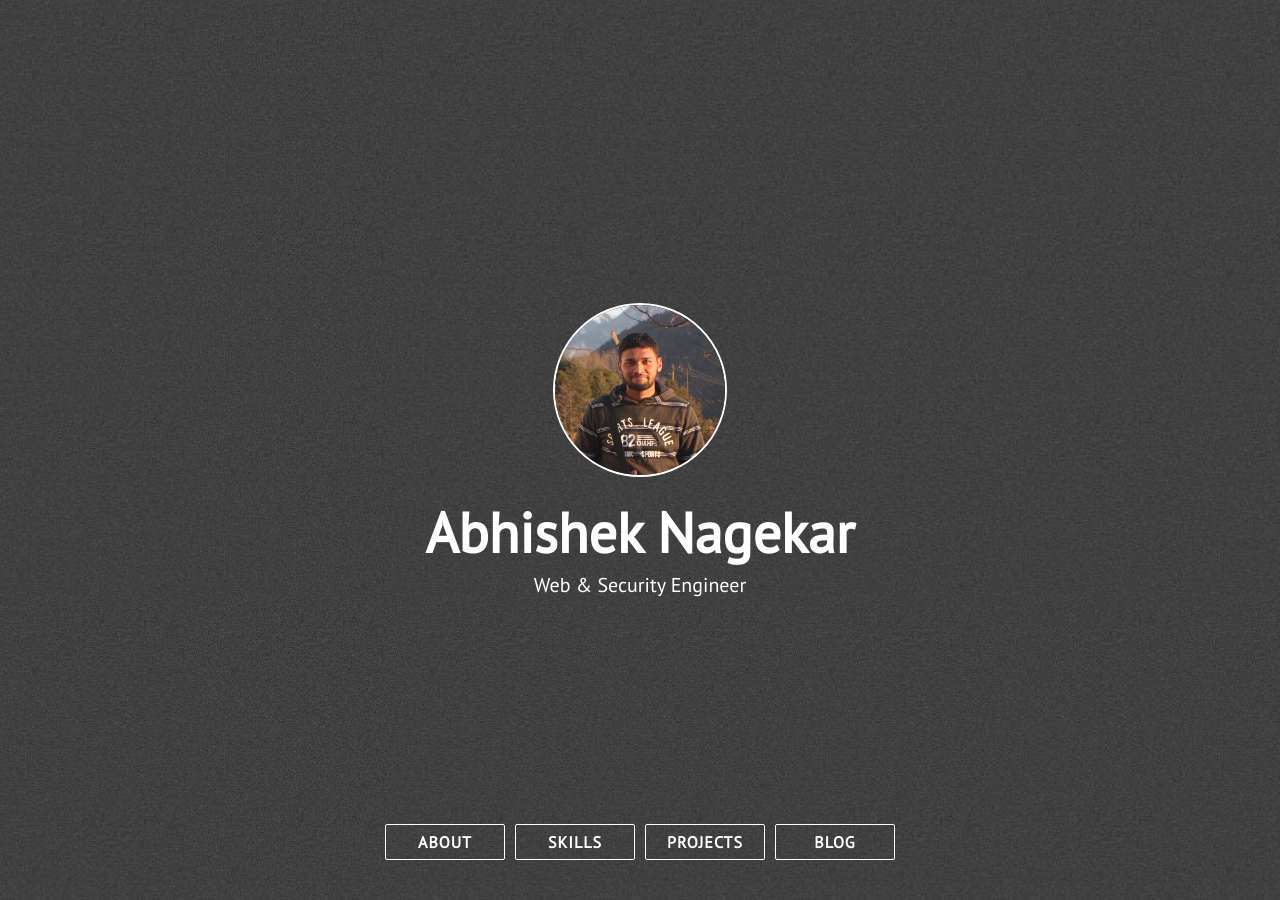
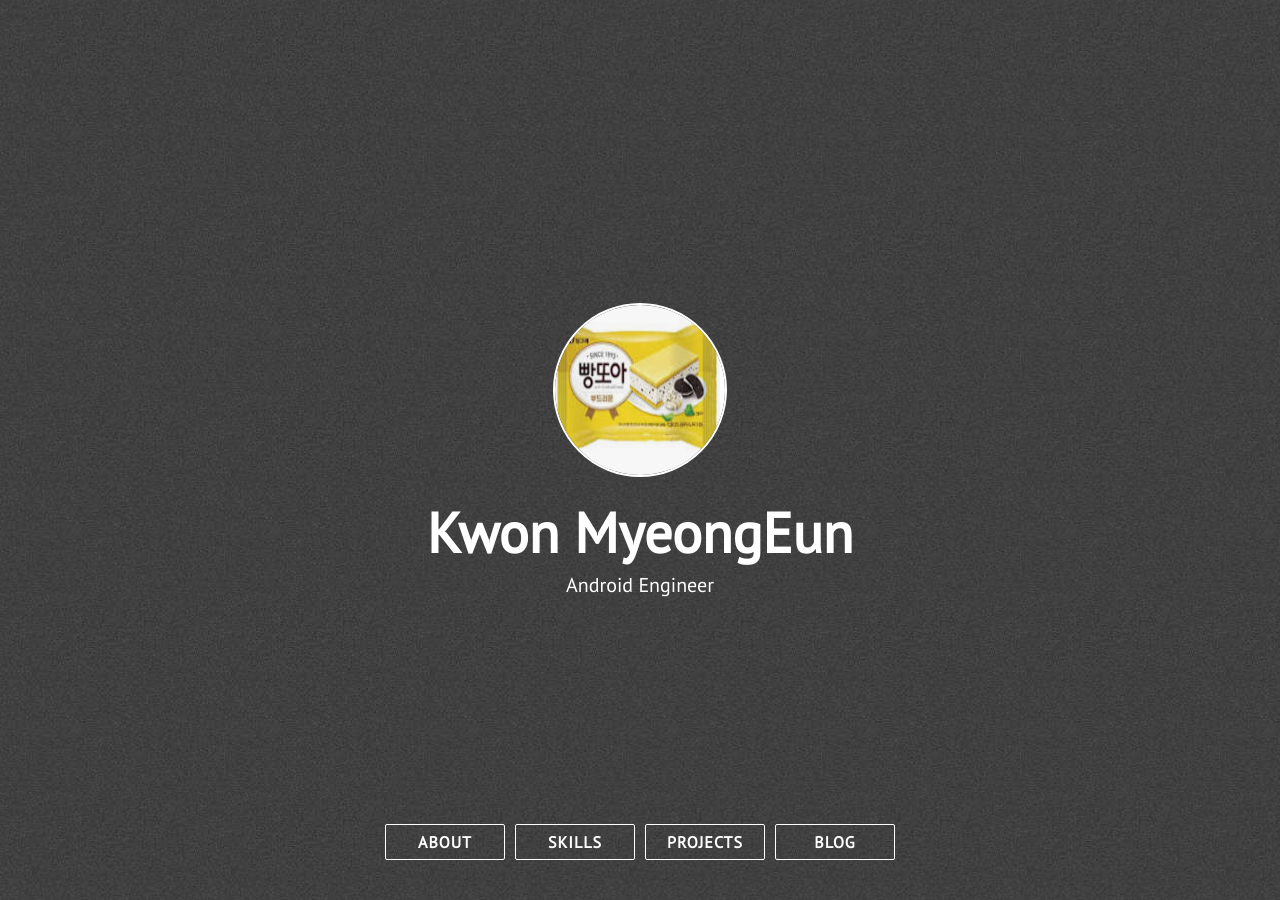
Before and after one commit to Kwon-Myeongeun/Kwon-Myeongeun.github.io, a Jekyll site: the page built from index.html, in a window 1280 px wide and 900 px high. Built offline with Jekyll 4.4.1, drawn with Linux system fonts in a browser that asks for light colours; nearby versions of some CDN libraries; some of the changed lines change nothing that is shown; some of the changed text lies outside the part shown.

Commit message:
change name

```diff
--- a/_config.yml
+++ b/_config.yml
@@ -1,21 +1,21 @@
-title: Abhishek Nagekar
-description: Web & Security Engineer
-site_title: '@abhn - Abhishek Nagekar'
+title: Kwon MyeongEun
+description: Android Engineer
+site_title: 'Kwon MyeongEun'
 
 # Build settings
 markdown: kramdown
 exclude: [vendor/ruby]
 
 # Personalization
-github_username: abhn
+github_username: Kwon
 blog_url: https://www.nagekar.com
 email: abhishek@nagekar.com
-keybase_username: abhn
-twitter_username: abhn_
-reddit_username: abhn
+keybase_username: Kwon
+twitter_username: Kwon
+reddit_username: Kwon
 
 # absolute or relative
-profile_picture: assets/images/pp.jpg
+profile_picture: assets/images/pp.png
 
 # Google Analytics ID
 google_analytics:
--- a/assets/js/projects.js
+++ b/assets/js/projects.js
@@ -12,7 +12,7 @@ let render_projects = (slug) => {
     let projects_obj = [
         {
             image: 'assets/images/mentors.jpg',
-            link: 'https://github.com/abhn/Mporter',
+            link: 'https://github.com/kwon-myeongeun/Mporter',
             title: 'Mporter',
             demo: 'https://mporter.co',
             technologies: ['Flask', 'Celery', 'Python'],
@@ -21,7 +21,7 @@ let render_projects = (slug) => {
         },
         {
             image: 'assets/images/mobile-landscape.jpg',
-            link: 'https://github.com/abhn/Wall-E',
+            link: 'https://github.com/kwon-myeongeun/Wall-E',
             title: 'Wall-E',
             demo: 'http://wall-e-jekyll.github.io/',
             technologies: ['Semantic UI', 'Jekyll'],
@@ -30,7 +30,7 @@ let render_projects = (slug) => {
         },
         {
             image: 'assets/images/collage.jpg',
-            link: 'https://github.com/abhn/Marvel',
+            link: 'https://github.com/kwon-myeongeun/Marvel',
             title: 'Marvel',
             demo: false,
             technologies: ['Android', 'OpenCV'],
@@ -39,7 +39,7 @@ let render_projects = (slug) => {
         },
         {
             image: 'assets/images/mpw.jpg',
-            link: 'https://github.com/abhn/mpw',
+            link: 'https://github.com/kwon-myeongeun/mpw',
             title: 'Master Password',
             demo: 'https://www.nagekar.com/mpw',
             technologies: ['Semantic UI', 'CSS3'],
@@ -48,7 +48,7 @@ let render_projects = (slug) => {
         },
         {
             image: 'assets/images/social-share-count.jpeg',
-            link: 'https://github.com/abhn/Social-Share-Counts',
+            link: 'https://github.com/kwon-myeongeun/Social-Share-Counts',
             title: 'Social Share Count',
             demo: false,
             technologies: ['Python'],
@@ -57,7 +57,7 @@ let render_projects = (slug) => {
         },
         {
             image: 'assets/images/data-destroyer.png',
-            link: 'https://github.com/abhn/data-destroyer-gui',
+            link: 'https://github.com/kwon-myeongeun/data-destroyer-gui',
             title: 'Data Destroyer',
             demo: false,
             technologies: ['C++', 'Qt'],
@@ -66,7 +66,7 @@ let render_projects = (slug) => {
         },
         {
             image: 'assets/images/raspberry-pi-monitor.png',
-            link: 'https://github.com/abhn/RPi-Status-Monitor',
+            link: 'https://github.com/kwon-myeongeun/RPi-Status-Monitor',
             title: 'Raspberry Pi Monitor',
             demo: false,
             technologies: ['python', 'flask'],
@@ -75,7 +75,7 @@ let render_projects = (slug) => {
         },
         {
             image: 'assets/images/s3scan.png',
-            link: 'https://github.com/abhn/S3Scan',
+            link: 'https://github.com/kwon-myeongeun/S3Scan',
             title: 'S3Scan',
             demo: false,
             technologies: ['python'],
@@ -84,7 +84,7 @@ let render_projects = (slug) => {
         },
         {
             image: 'assets/images/elementary.png',
-            link: 'https://github.com/abhn/Elementary',
+            link: 'https://github.com/kwon-myeongeun/Elementary',
             title: 'Elementary',
             demo: 'https://elementary-jekyll.github.io/',
             technologies: ['Jekyll', 'CSS3'],
@@ -93,7 +93,7 @@ let render_projects = (slug) => {
         },
         {
             image: 'assets/images/soot-spirits.png',
-            link: 'https://github.com/abhn/Soot-Spirits',
+            link: 'https://github.com/kwon-myeongeun/Soot-Spirits',
             title: 'Soot Spirits',
             demo: 'https://sootspirits.github.io',
             technologies: ['Jekyll', 'CSS3'],
@@ -147,7 +147,7 @@ let render_projects = (slug) => {
         },
         {
             image: 'assets/images/koalamate.png',
-            link: 'https://github.com/abhn/koalamate',
+            link: 'https://github.com/kwon-myeongeun/koalamate',
             title: 'Koalamate',
             demo: false,
             technologies: ['Electron', 'Javascript'],
--- a/index.html
+++ b/index.html
@@ -1,4 +1,4 @@
 ---
 layout: default
-title: Abhishek Nagekar
+title: Kwon Myeongeun
 ---
```
Also changed, not shown: README.md, assets/images/pp.jpg (deleted), assets/images/pp.png (added), 1 other file.
